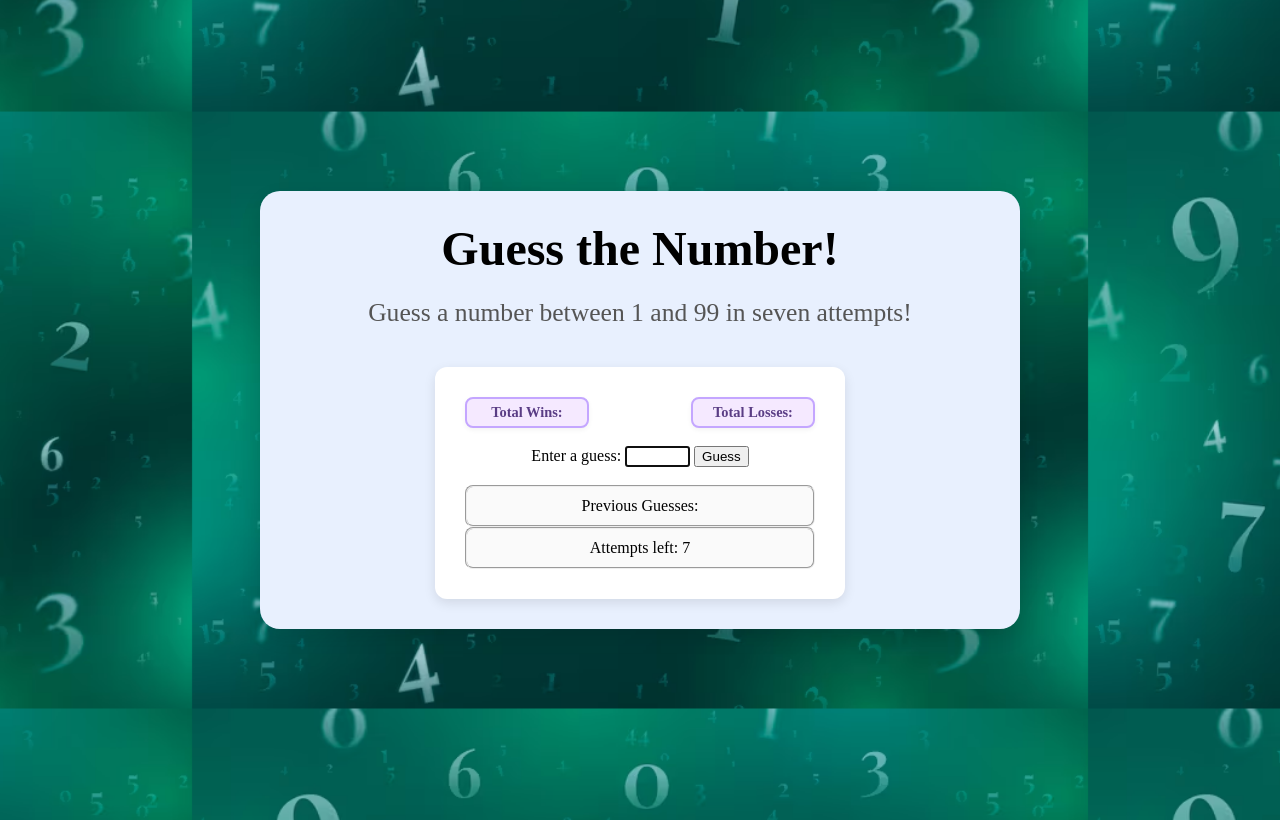
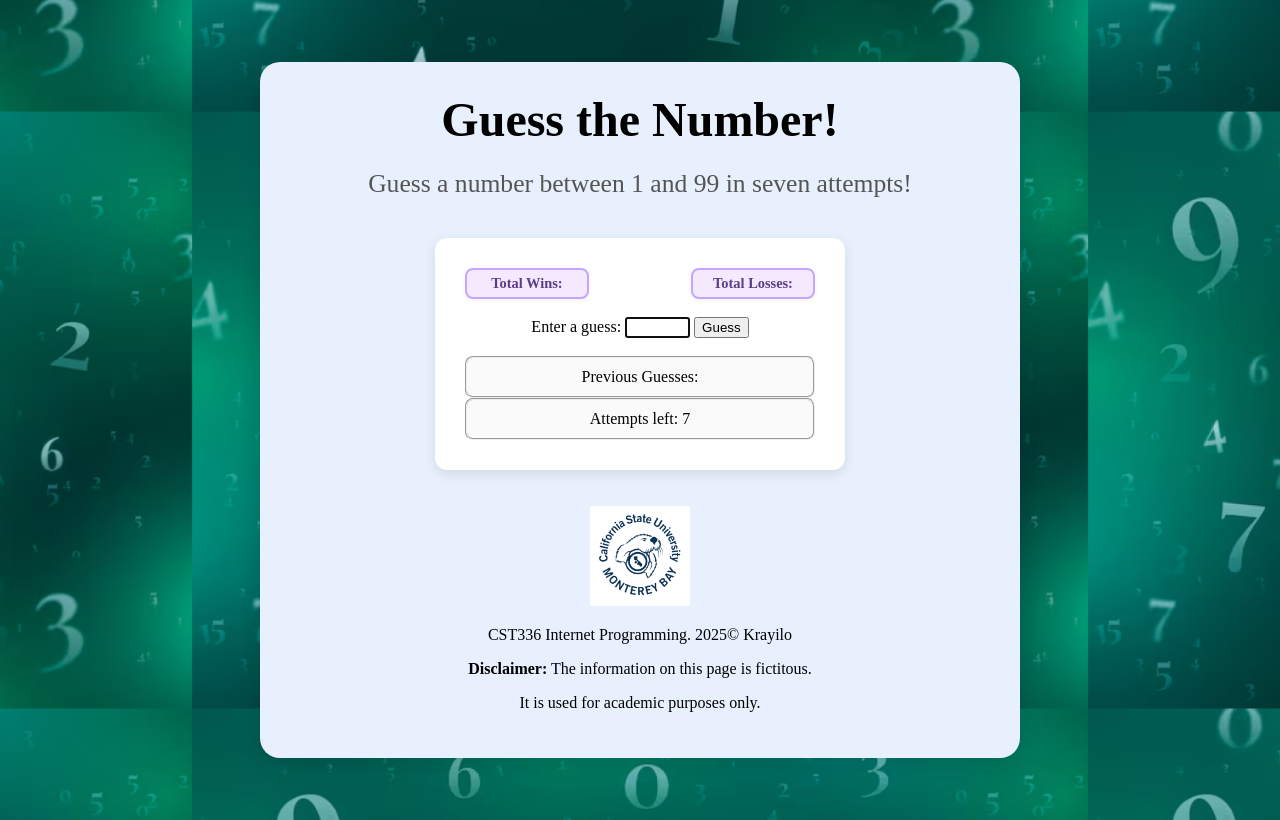
Before and after one commit to bmo-crayola/bmo-crayola.github.io, a plain HTML site: page Lab02/index.html in a window 1280 px wide. Drawn offline with Linux system fonts and the light colour scheme.

Commit message:
Finished footer in index.html, added csumb_logo.jpg

```diff
--- a/Lab02/index.html
+++ b/Lab02/index.html
@@ -37,6 +37,13 @@
                     </div>
                 </section>
             </div>
+            <br> <br>
+            <footer>
+                <img src="img/csumb_logo.jpg" alt="CSUMB Logo" width="100">
+                <p>CST336 Internet Programming. 2025© Krayilo</p>
+                <p><strong>Disclaimer:</strong> The information on this page is fictitous.</p>
+                <p>It is used for academic purposes only.</p>
+            </footer>
         </div>
 
         <script src="js/script.js"></script>
```
Also changed, not shown: Lab02/img/csumb_logo.jpg (added).
